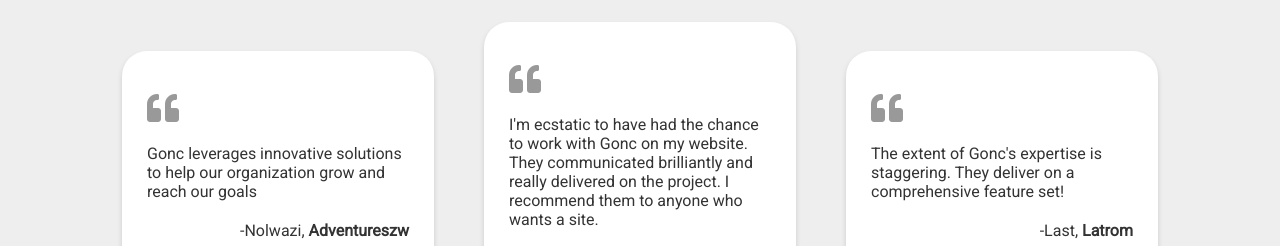
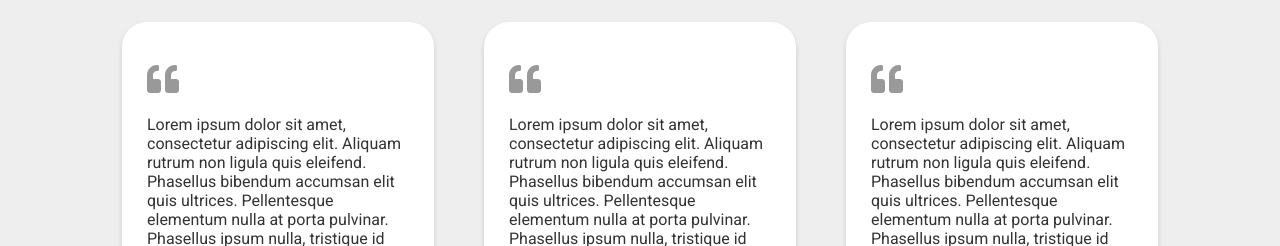
Before and after one commit to nakamura9/gonc, a plain HTML site: page index.html in a window 1280 px wide. Shown: the part 3175-3421 px from the top of the page. Drawn offline with nearby package versions, Linux system fonts and the light colour scheme.

Commit message:
testimonials

```diff
--- a/index.html
+++ b/index.html
@@ -184,11 +184,11 @@
                 <div class="testimonial-card" data-aos="zoom-in">
                     <div class="testimonial-card__content">
                         <p><i class="fa fa-quote-left" aria-hidden="true"></i></p>
-                        <p class='testimonial-text'>Gonc leverages innovative solutions to help our organization grow
-                            and reach our goals</p>
+                        <p class='testimonial-text'>
+
+Lorem ipsum dolor sit amet, consectetur adipiscing elit. Aliquam rutrum non ligula quis eleifend. Phasellus bibendum accumsan elit quis ultrices. Pellentesque elementum nulla at porta pulvinar. Phasellus ipsum nulla, tristique id ipsum quis, hendrerit tempus mauris. Donec dapibus dignissim tempus. Nunc commodo id risus non accumsan. Nunc viverra tellus non ligula laoreet, at convallis dui ultrices. Aliquam sed eleifend dolor. Aenean placerat sem et nisi ullamcorper, nec commodo justo sagittis. Nulla mattis elit lorem, vel vulputate lacus luctus a. Cras non faucibus metus.</p>
                         <p class='testimonial-person'>-Nolwazi, <b>Adventureszw</b></p>
-                        <p class='testimonial-card__lower-icon'><i class="fa fa-quote-right " aria-hidden="true"></i>
-                        </p>
+
                     </div>
                     <div class="testimonial-card__image">
                         <img src="static/images/projects/adventureszw-logo.png" alt="">
@@ -199,12 +199,11 @@
                 <div class="testimonial-card" data-aos='zoom-in'>
                     <div class="testimonial-card__content">
                         <p><i class="fa fa-quote-left" aria-hidden="true"></i></p>
-                        <p class='testimonial-text'>I'm ecstatic to have had the chance to work with Gonc on my website.
-                            They communicated brilliantly and really delivered on the project. I recommend them to
-                            anyone who wants a site.</p>
+                        <p class='testimonial-text'>
+
+Lorem ipsum dolor sit amet, consectetur adipiscing elit. Aliquam rutrum non ligula quis eleifend. Phasellus bibendum accumsan elit quis ultrices. Pellentesque elementum nulla at porta pulvinar. Phasellus ipsum nulla, tristique id ipsum quis, hendrerit tempus mauris. Donec dapibus dignissim tempus. Nunc commodo id risus non accumsan. Nunc viverra tellus non ligula laoreet, at convallis dui ultrices. Aliquam sed eleifend dolor. Aenean placerat sem et nisi ullamcorper, nec commodo justo sagittis. Nulla mattis elit lorem, vel vulputate lacus luctus a. Cras non faucibus metus.</p>
                         <p class='testimonial-person'>-Gerald, <b>Charming Imagez</b></p>
-                        <p class='testimonial-card__lower-icon'><i class="fa fa-quote-right " aria-hidden="true"></i>
-                        </p>
+
                     </div>
                     <div class="testimonial-card__image">
                         <img src="static/images/projects/charming-logo.png" alt="">
@@ -214,11 +213,11 @@
                 <div class="testimonial-card" data-aos='zoom-in'>
                     <div class="testimonial-card__content">
                         <p><i class="fa fa-quote-left" aria-hidden="true"></i></p>
-                        <p class='testimonial-text'>The extent of Gonc's expertise is staggering. They deliver on a
-                            comprehensive feature set!</p>
+                        <p class='testimonial-text'>
+
+Lorem ipsum dolor sit amet, consectetur adipiscing elit. Aliquam rutrum non ligula quis eleifend. Phasellus bibendum accumsan elit quis ultrices. Pellentesque elementum nulla at porta pulvinar. Phasellus ipsum nulla, tristique id ipsum quis, hendrerit tempus mauris. Donec dapibus dignissim tempus. Nunc commodo id risus non accumsan. Nunc viverra tellus non ligula laoreet, at convallis dui ultrices. Aliquam sed eleifend dolor. Aenean placerat sem et nisi ullamcorper, nec commodo justo sagittis. Nulla mattis elit lorem, vel vulputate lacus luctus a. Cras non faucibus metus.</p>
                         <p class='testimonial-person'>-Last, <b>Latrom</b></p>
-                        <p class='testimonial-card__lower-icon'><i class="fa fa-quote-right " aria-hidden="true"></i>
-                        </p>
+
                     </div>
                     <div class="testimonial-card__image">
                         <img src="static/images/projects/logo.png" alt="">
```
